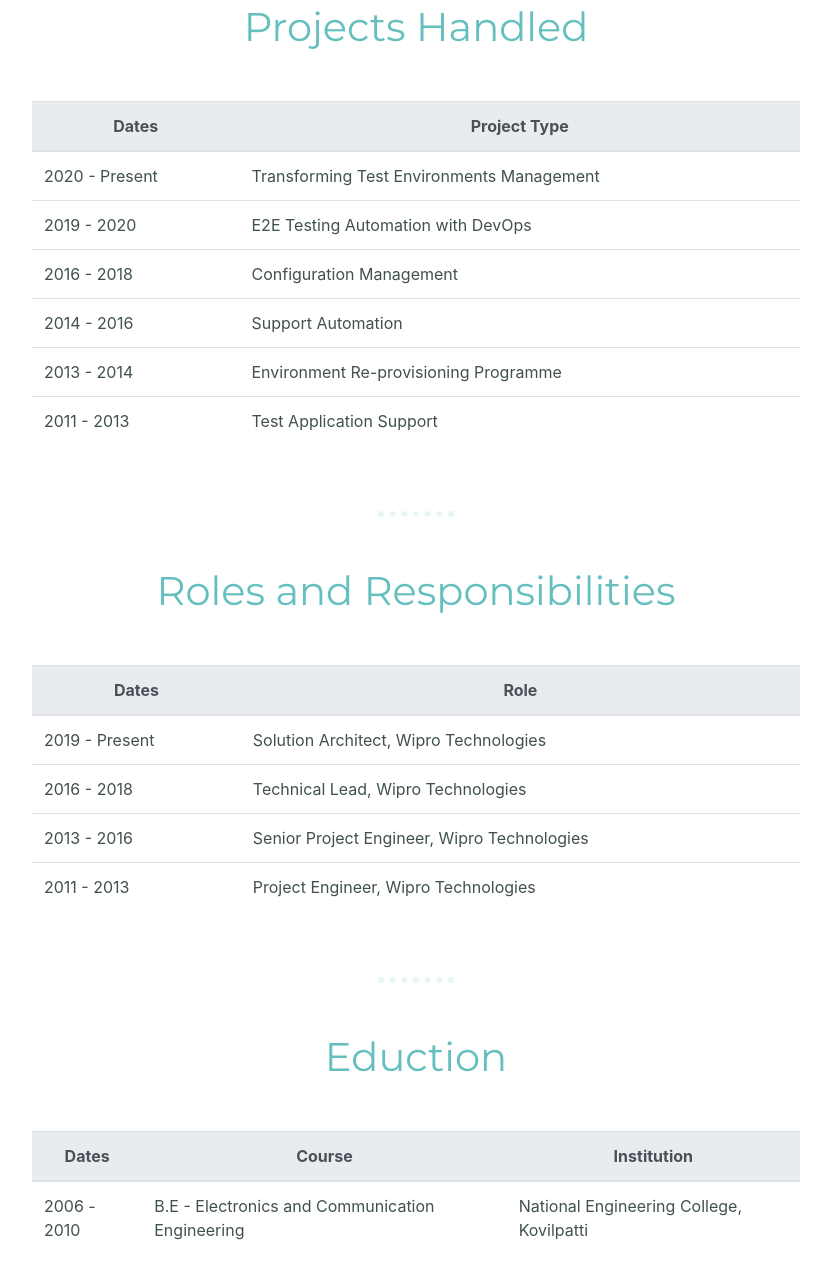
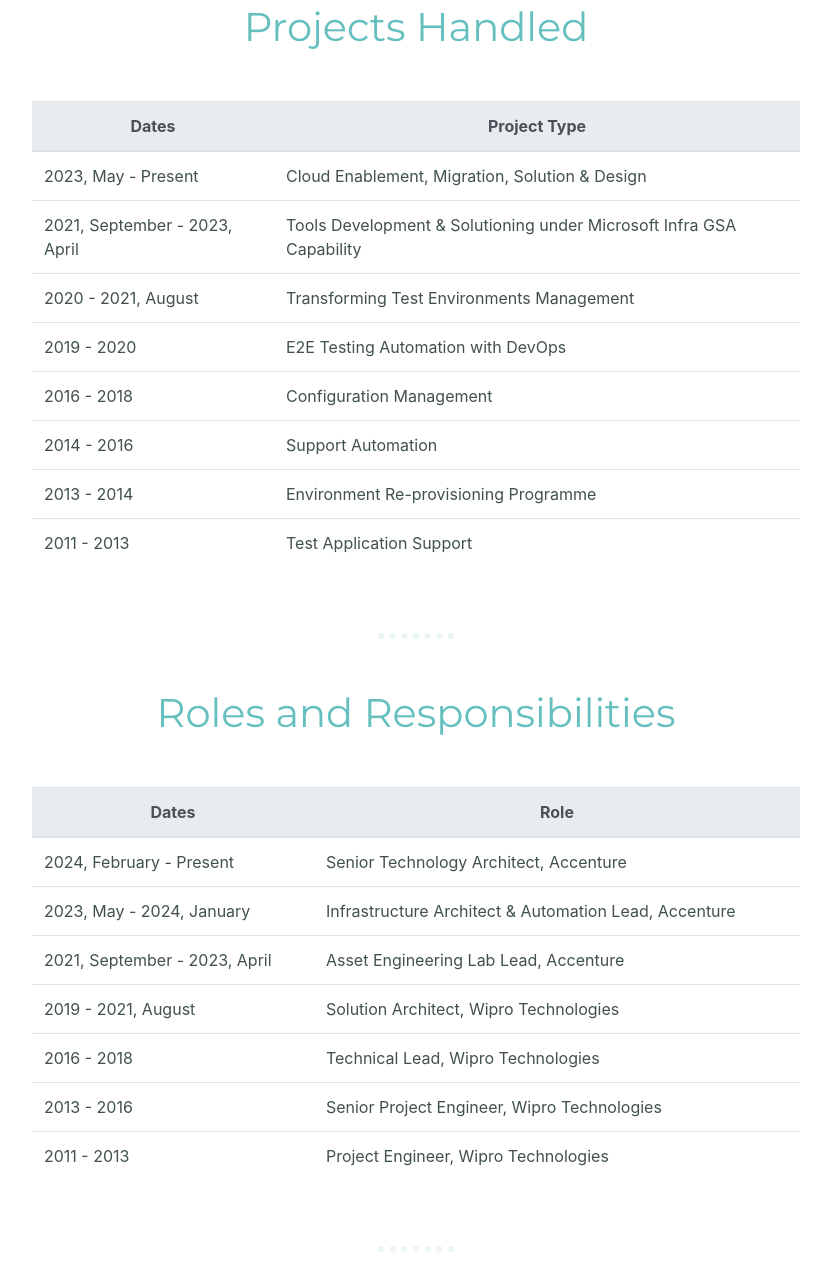
Before and after one commit to jvlingam/cv, a plain HTML site: page index.html in a window 1280 px wide. Shown: the part 2749-4022 px from the top of the page, without its empty margins (224-1055 px from the left). Drawn offline with nearby package versions, Linux system fonts and the light colour scheme.

Commit message:
Update index.html

```diff
--- a/index.html
+++ b/index.html
@@ -128,7 +128,15 @@
             </thead>
             <tbody>
               <tr>
-                <td>2020 - Present</td>
+                <td>2023, May - Present</td>
+                <td>Cloud Enablement, Migration, Solution & Design</td>
+              </tr>
+              <tr>
+                <td>2021, September - 2023, April</td>
+                <td>Tools Development & Solutioning under Microsoft Infra GSA Capability</td>
+              </tr>
+              <tr>
+                <td>2020 - 2021, August</td>
                 <td>Transforming Test Environments Management</td>
               </tr>
               <tr>
@@ -170,7 +178,19 @@
             </thead>
             <tbody>
               <tr>
-                <td>2019 - Present</td>
+                <td>2024, February - Present</td>
+                <td>Senior Technology Architect, Accenture</td>
+              </tr>
+              <tr>
+                <td>2023, May - 2024, January</td>
+                <td>Infrastructure Architect & Automation Lead, Accenture</td>
+              </tr>
+              <tr>
+                <td>2021, September - 2023, April</td>
+                <td>Asset Engineering Lab Lead, Accenture</td>
+              </tr>
+              <tr>
+                <td>2019 - 2021, August</td>
                 <td>Solution Architect, Wipro Technologies</td>
               </tr>
               <tr>
@@ -232,7 +252,7 @@
                 <td>Skills Star Award (For Innovation & Passion)</td>
               </tr>
               <tr>
-                <td>2021 - Aprilr</td>
+                <td>2021 - April</td>
                 <td>Inspiring Performance (Extra-ordinary Performance on the Transformation Track)</td>
               </tr>
               <tr>
```
